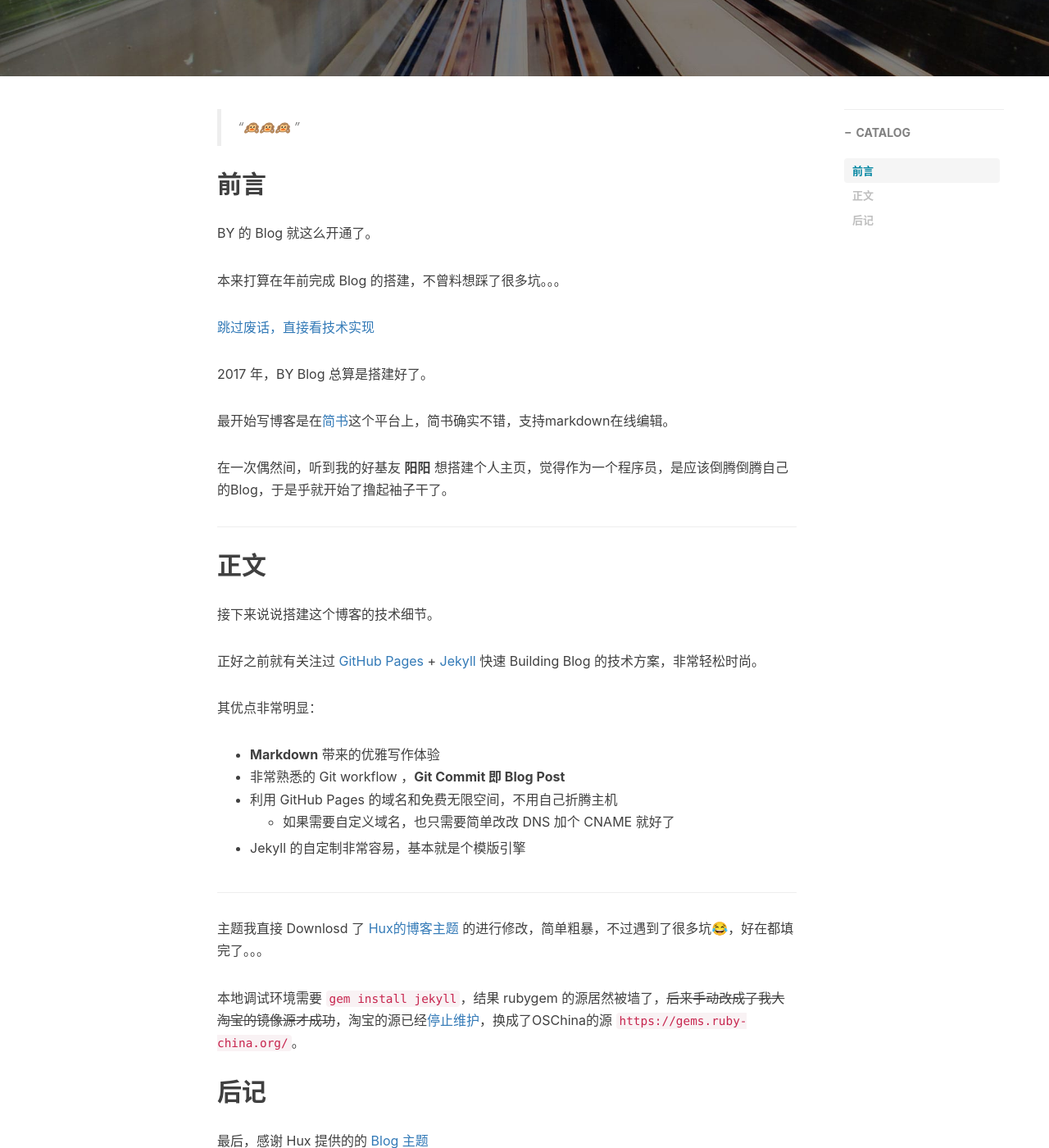
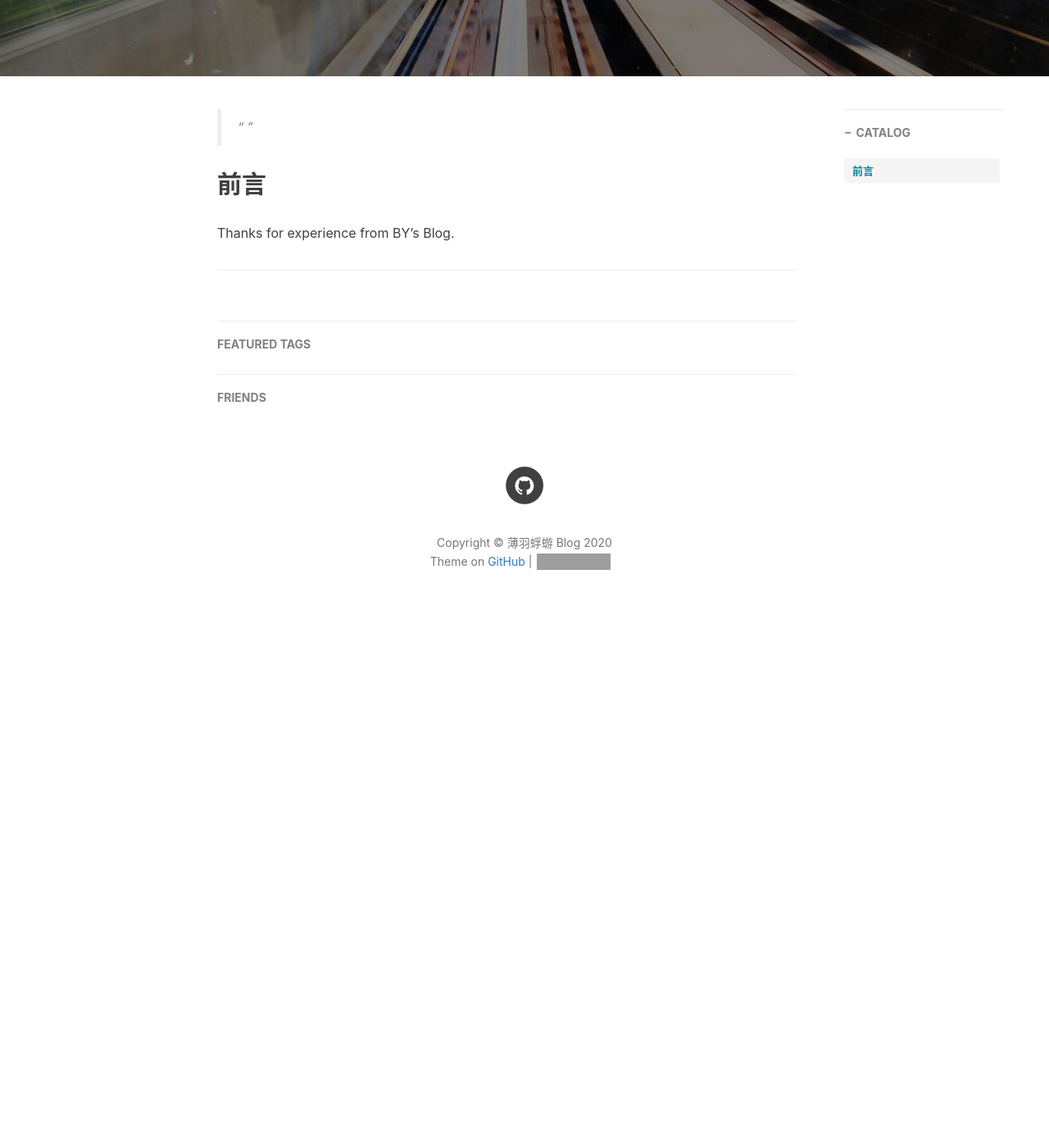
Before and after one commit to baoyufuyou/baoyufuyou.github.io, a Jekyll site: the page built from _posts/2017-02-04-Hello-2017.md, in a window 1280 px wide and 1400 px high, scrolled down 430 px. Shown: the whole window at 82% size. Built offline with Jekyll 4.4.1, drawn with Linux system fonts in a browser that asks for light colours; nearby versions of some CDN libraries; comment, search, counter and statistics services are not loaded; after the commit the page ends 1219 px from its top, so only the background shows below that; some of the changed text lies outside the part shown; grey boxes are pictures that could not be loaded.

Commit message:
Update 2017-02-04-Hello-2017.md

```diff
--- a/_posts/2017-02-04-Hello-2017.md
+++ b/_posts/2017-02-04-Hello-2017.md
@@ -2,62 +2,20 @@
 layout:     post
 title:      Hello 2017
 subtitle:    "\"Hello World, Hello Blog\""
-date:       2017-02-04
-author:     BY
+date:       2020-02-06
+author:     Baoyufuyou
 header-img: img/post-bg-2015.jpg
 catalog: true
 tags:
     - 生活
 ---
 
-> “🙉🙉🙉 ”
+> “ ”
 
 
 ## 前言
 
-BY 的 Blog 就这么开通了。
-
-本来打算在年前完成 Blog 的搭建，不曾料想踩了很多坑。。。
-
-[跳过废话，直接看技术实现 ](#build)
-
-2017 年，BY Blog 总算是搭建好了。
-
-最开始写博客是在[简书](www.jianshu.com)这个平台上，简书确实不错，支持markdown在线编辑。
-
-在一次偶然间，听到我的好基友 **阳阳** 想搭建个人主页，觉得作为一个程序员，是应该倒腾倒腾自己的Blog，于是乎就开始了撸起袖子干了。
+Thanks for experience from BY's Blog.
 
 <p id = "build"></p>
 ---
-
-## 正文
-
-接下来说说搭建这个博客的技术细节。
-
-正好之前就有关注过 [GitHub Pages](https://pages.github.com/) + [Jekyll](http://jekyllrb.com/) 快速 Building Blog 的技术方案，非常轻松时尚。
-
-其优点非常明显：
-
-* **Markdown** 带来的优雅写作体验
-* 非常熟悉的 Git workflow ，**Git Commit 即 Blog Post**
-* 利用 GitHub Pages 的域名和免费无限空间，不用自己折腾主机
-	* 如果需要自定义域名，也只需要简单改改 DNS 加个 CNAME 就好了
-* Jekyll 的自定制非常容易，基本就是个模版引擎
-
-
-
----
-
-
-主题我直接 Downlosd 了 [Hux的博客主题](https://huangxuan.me/) 的进行修改，简单粗暴，不过遇到了很多坑😂，好在都填完了。。。
-
-本地调试环境需要 `gem install jekyll`，结果 rubygem 的源居然被墙了，~~后来手动改成了我大淘宝的镜像源才成功~~，淘宝的源已经[停止维护](https://gems.ruby-china.org/)，换成了OSChina的源 `https://gems.ruby-china.org/`。
-
-
-## 后记
-
-最后，感谢 Hux 提供的的 [Blog 主题](https://github.com/Huxpro/huxpro.github.io)
-
-如果你恰好逛到了这里，希望你也能喜欢这个博客主题，感兴趣的话可以自己动手搭建一个。
-
-—— BY 后记于 2017.2
```
